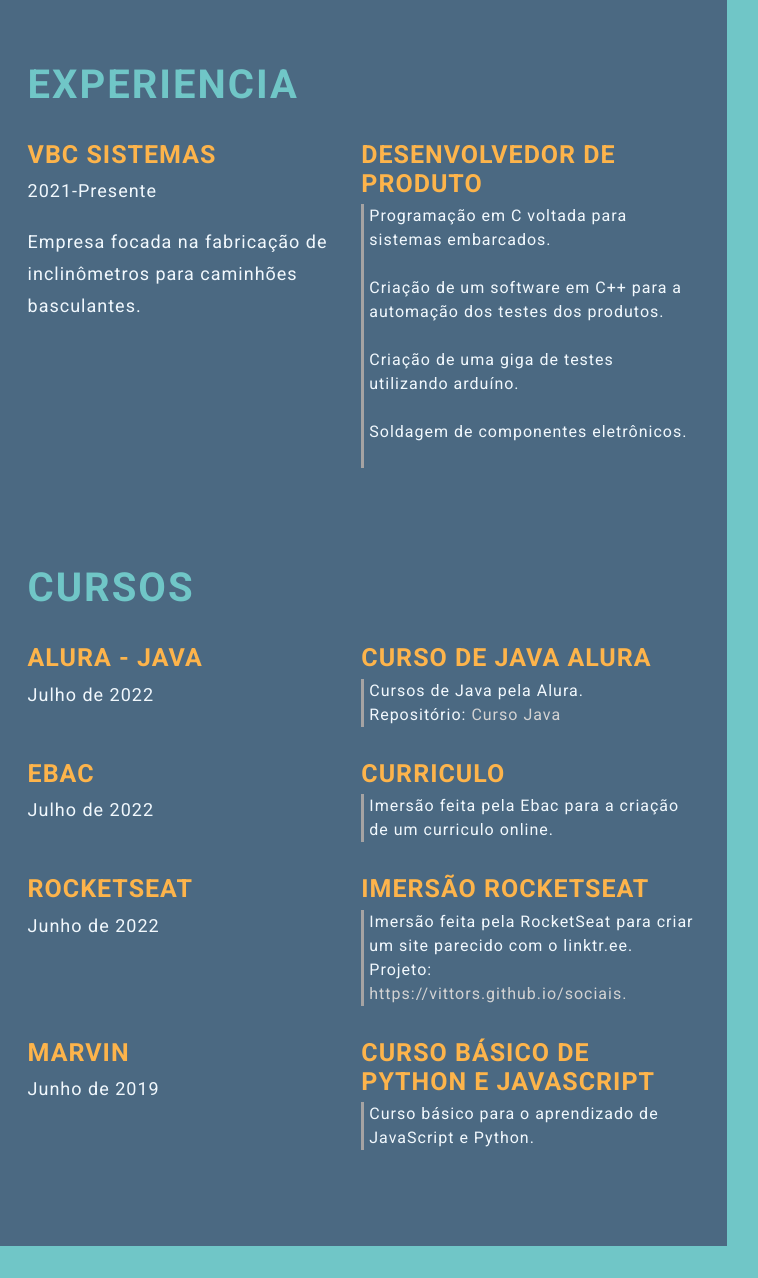
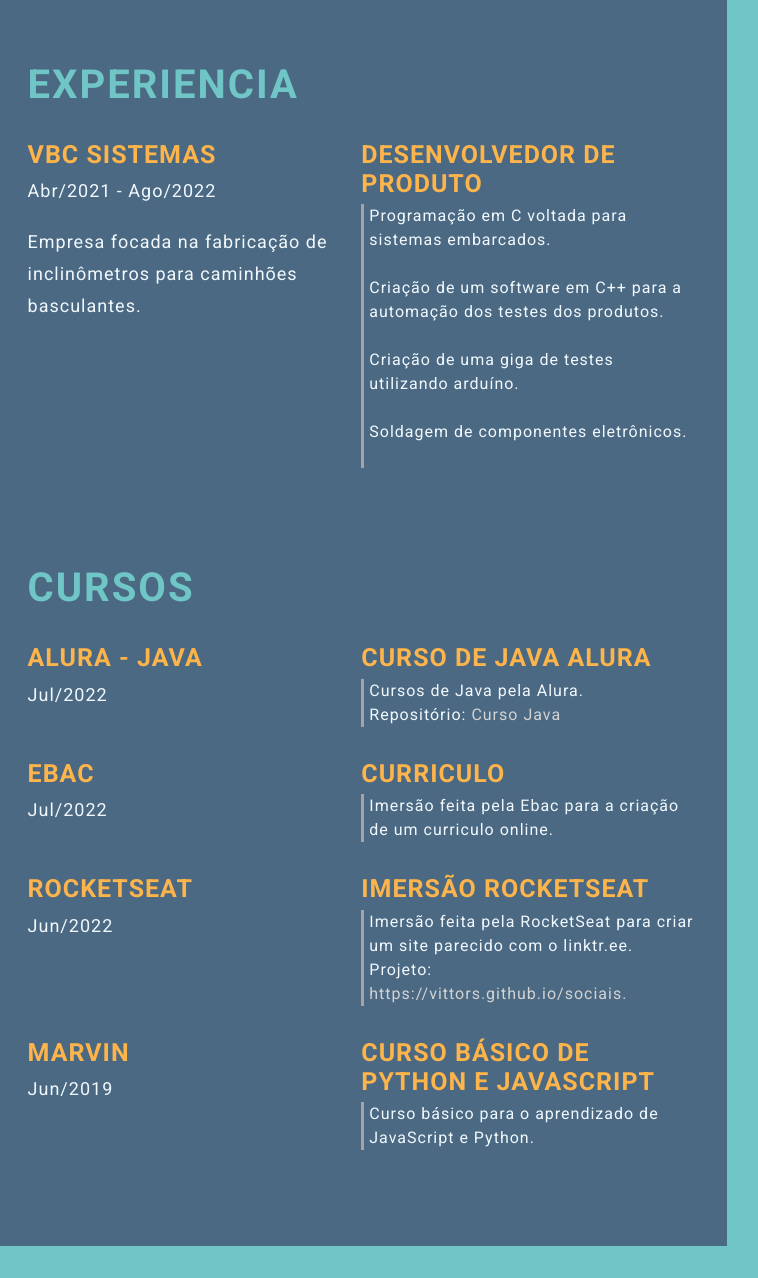
Before and after one commit to Vttors/Curriculo, a plain HTML site: page index.html in a window 1280 px wide. Shown: the part 274-1552 px from the top of the page, 425-1183 px from the left. Drawn offline with Linux system fonts and the light colour scheme.

Commit message:
Update index.html (#5)
Inclusão da data de término no estágio da VBC

```diff
--- a/index.html
+++ b/index.html
@@ -74,7 +74,7 @@
                     <div class="experience-contents">
                         <div class="exp-left">
                             <p class="exp-company-name">VBC Sistemas</p>
-                            <p class="exp-time-period">2021-Presente</p><br>
+                            <p class="exp-time-period">Abr/2021 - Ago/2022</p><br>
                             <p class="exp-time-period">Empresa focada na fabricação de inclinômetros para caminhões basculantes.</p>
                         </div>
                         <div class="exp-right">
@@ -95,7 +95,7 @@
                     <div class="awards-contents">
                         <div class="awards-left">
                             <p class="awards-company-name">Alura - Java</p>
-                            <p class="awards-time-period">Julho de 2022</p>
+                            <p class="awards-time-period">Jul/2022</p>
                         </div>
                         <div class="awards-right">
                             <p class="awards-name">Curso de Java Alura</p>
@@ -107,7 +107,7 @@
                     <div class="awards-contents">
                         <div class="awards-left">
                             <p class="awards-company-name">Ebac</p>
-                            <p class="awards-time-period">Julho de 2022</p>
+                            <p class="awards-time-period">Jul/2022</p>
                         </div>
                         <div class="awards-right">
                             <p class="awards-name">Curriculo</p>
@@ -119,7 +119,7 @@
                     <div class="awards-contents">
                         <div class="awards-left">
                             <p class="awards-company-name">RocketSeat</p>
-                            <p class="awards-time-period">Junho de 2022</p>
+                            <p class="awards-time-period">Jun/2022</p>
                         </div>
                         <div class="awards-right">
                             <p class="awards-name">Imersão RocketSeat</p>
@@ -132,7 +132,7 @@
                     <div class="awards-contents">
                         <div class="awards-left">
                             <p class="awards-company-name">Marvin</p>
-                            <p class="awards-time-period">Junho de 2019</p>
+                            <p class="awards-time-period">Jun/2019</p>
                         </div>
                         <div class="awards-right">
                             <p class="awards-name">Curso Básico de Python e JavaScript</p>
```
